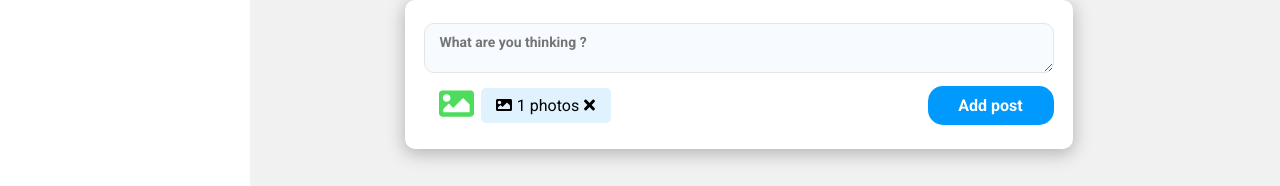
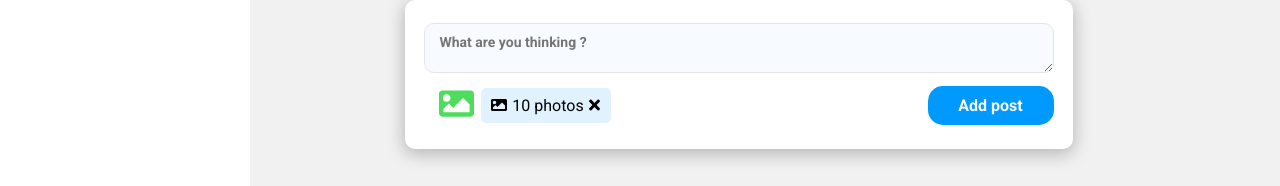
Before and after one commit to Perth27413/Socialize-Frontend, an Angular app: page /profile in a window 1280 px wide. Shown: the part 416-602 px from the top of the page. Built offline with nearby package versions, Linux system fonts and the light colour scheme.

Commit message:
add-type-multiple-file

```diff
--- a/src/app/components/view-profile/view-profile.component.html
+++ b/src/app/components/view-profile/view-profile.component.html
@@ -11,7 +11,7 @@
                 <div class="option-box">
                     <div class="icon-box">
                         <label for="FileInput"><i class="fas fa-image input-icon" aria-hidden="true"></i></label>
-                        <input class="uploadFile" type="file" id="FileInput"/>
+                        <input class="uploadFile" type="file" id="FileInput" multiple/>
                     </div>
                     <div class="icon-image" >
                         <div class="icon-bg">
@@ -19,7 +19,7 @@
                                 <label><i class="fas fa-image input-icon" aria-hidden="true"></i></label>
                             </div>
                             <div class="icon-count">
-                                <label>{{1}} photos</label>
+                                <label>{{numfile}} photos</label>
                             </div>
                             <div class="icon-count">
                                 <label class="dis-icons"><i class="fas fa-times input-icon" aria-hidden="true"></i></label>
--- a/src/app/components/view-profile/view-profile.component.ts
+++ b/src/app/components/view-profile/view-profile.component.ts
@@ -6,10 +6,14 @@ import { Component, OnInit } from '@angular/core';
   styleUrls: ['./view-profile.component.scss']
 })
 export class ViewProfileComponent implements OnInit {
+  numfile: number = 10
 
   constructor() { }
 
   ngOnInit(): void {
   }
 
+  // public countMutifile(): void {
+  //   this.numfile = $("#FileInput")[0].numfile;
+  // }
 }
```
